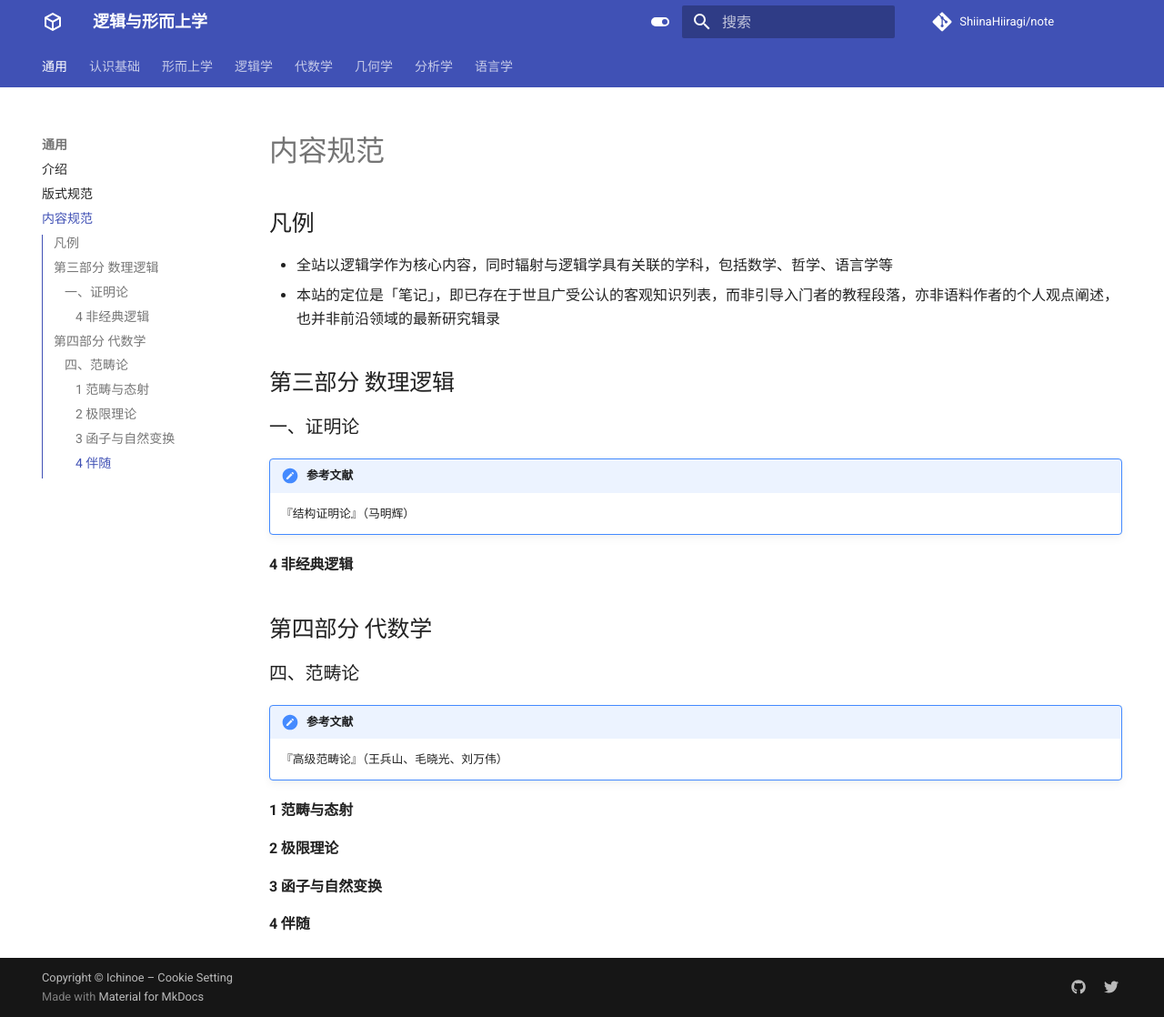
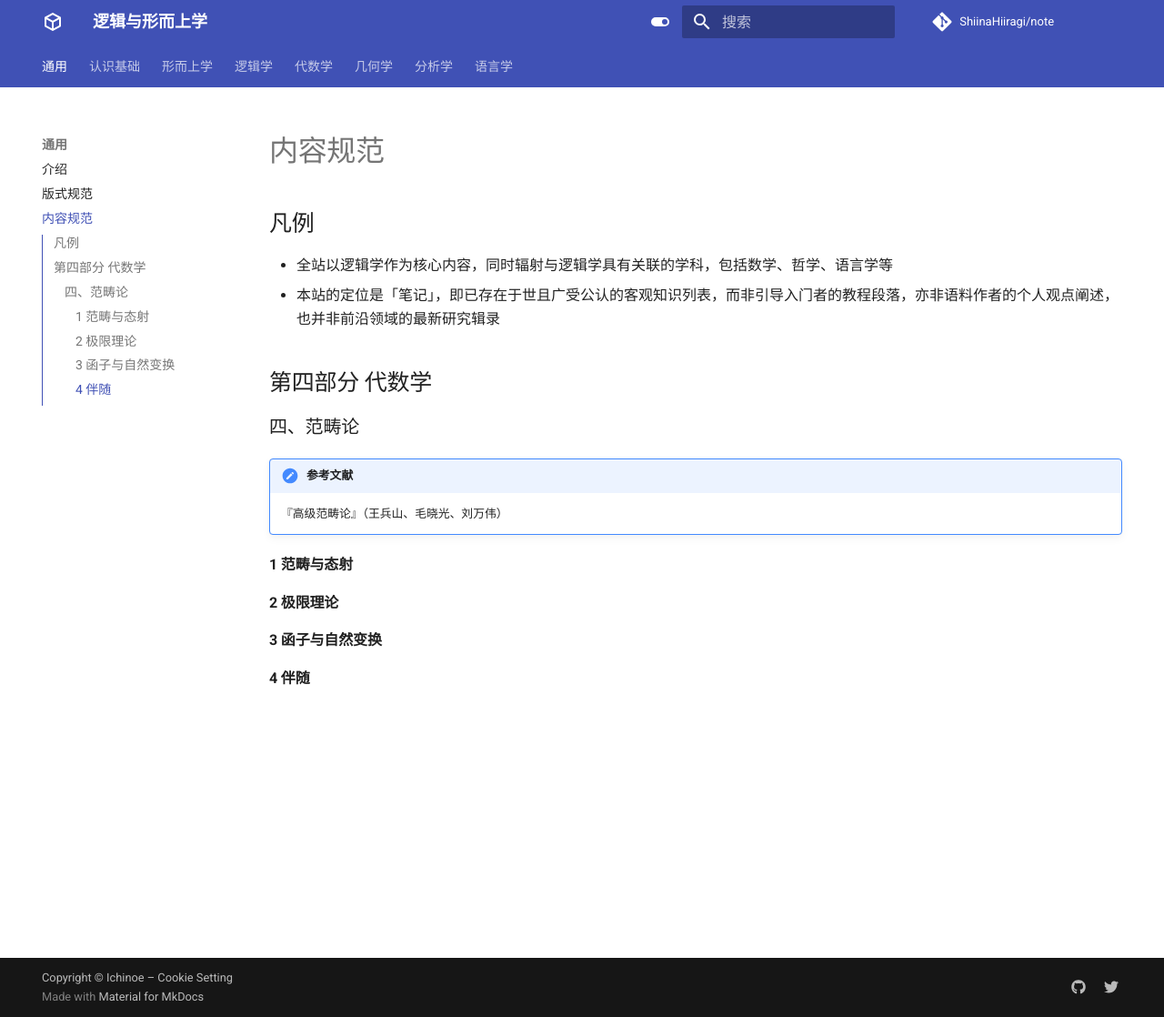
Before and after one commit to ShiinaHiiragi/note, an MkDocs documentation site: the page built from docs/intro/toc.md, in a window 1280 px wide and 1118 px high. Shown: the whole window at 91% size. Built offline with MkDocs 1.6.1 and Material for MkDocs 9.7.7, drawn with Linux system fonts in a browser that asks for light colours; comment, search, counter and statistics services are not loaded.

Commit message:
remove toc

```diff
--- a/docs/intro/toc.md
+++ b/docs/intro/toc.md
@@ -3,14 +3,6 @@
 ## 凡例
 - 全站以逻辑学作为核心内容，同时辐射与逻辑学具有关联的学科，包括数学、哲学、语言学等
 - 本站的定位是「笔记」，即已存在于世且广受公认的客观知识列表，而非引导入门者的教程段落，亦非语料作者的个人观点阐述，也并非前沿领域的最新研究辑录
-
-## 第三部分 数理逻辑
-### 一、证明论
-
-!!! note "参考文献"
-    『结构证明论』（马明辉）
-
-#### 4 非经典逻辑
 
 ## 第四部分 代数学
 ### 四、范畴论
```
